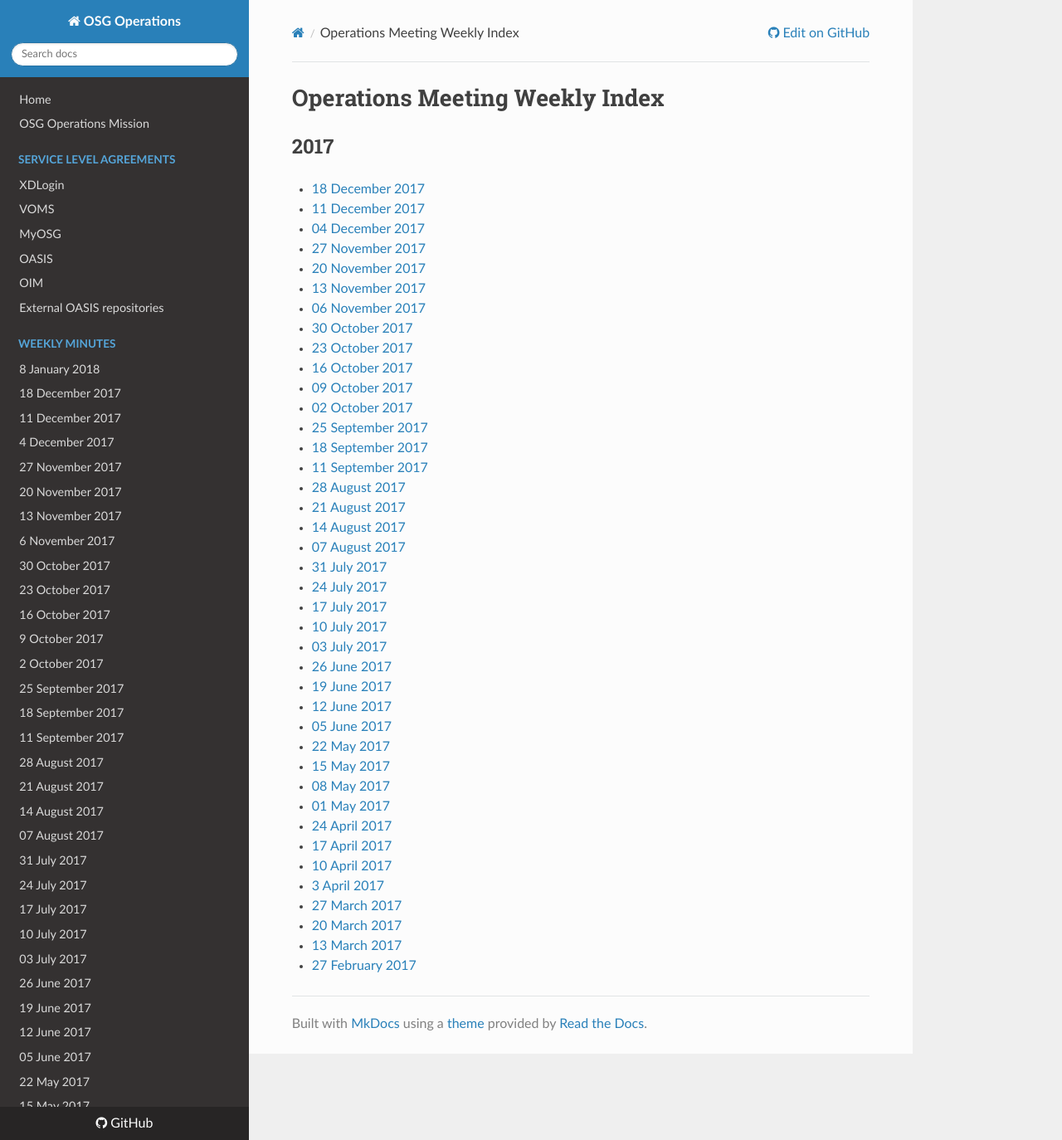
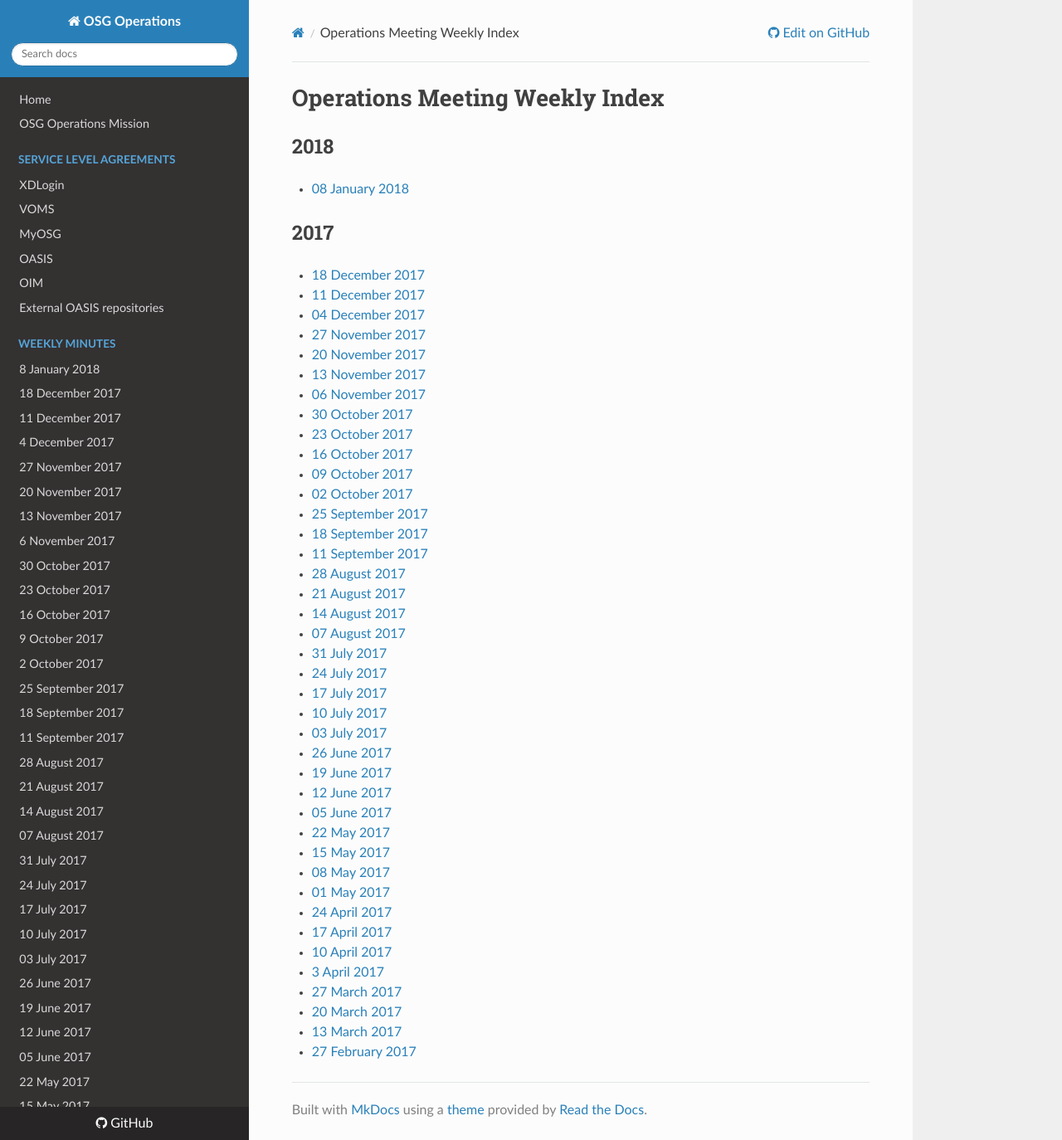
Before and after one commit to osg-htc/operations, an MkDocs documentation site: the page built from docs/WeeklyMinutes/MeetingIndex.md, in a window 1280 px wide and 1374 px high. Shown: the whole window at 83% size. Built offline with MkDocs 1.6.1, drawn with Linux system fonts in a browser that asks for light colours; nearby versions of some CDN libraries; old or Windows-style settings are respelled for this version of MkDocs.

Commit message:
Update MeetingIndex.md

```diff
--- a/docs/WeeklyMinutes/MeetingIndex.md
+++ b/docs/WeeklyMinutes/MeetingIndex.md
@@ -1,4 +1,7 @@
 # Operations Meeting Weekly Index
+
+## 2018
+   * [08 January 2018](08Jan2017.md)
 
 ## 2017
    * [18 December 2017](18Dec2017.md)
```
